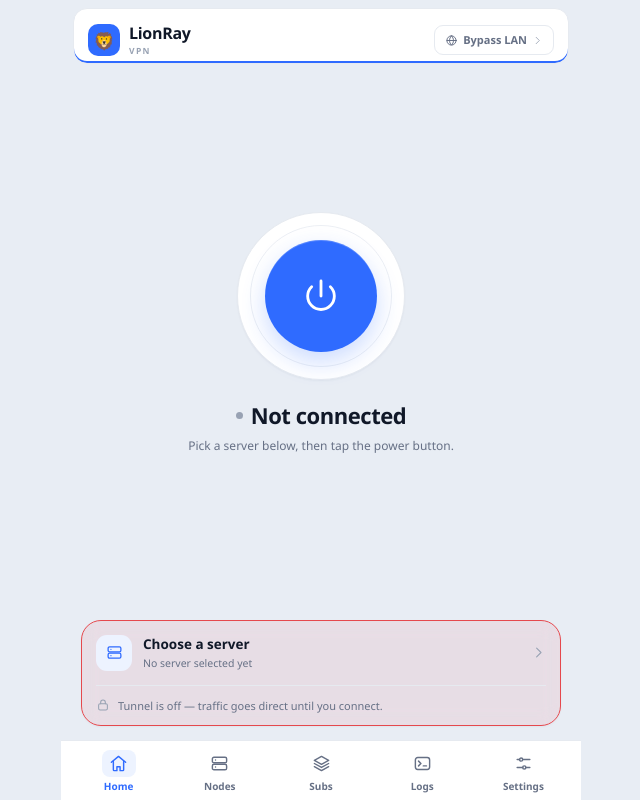
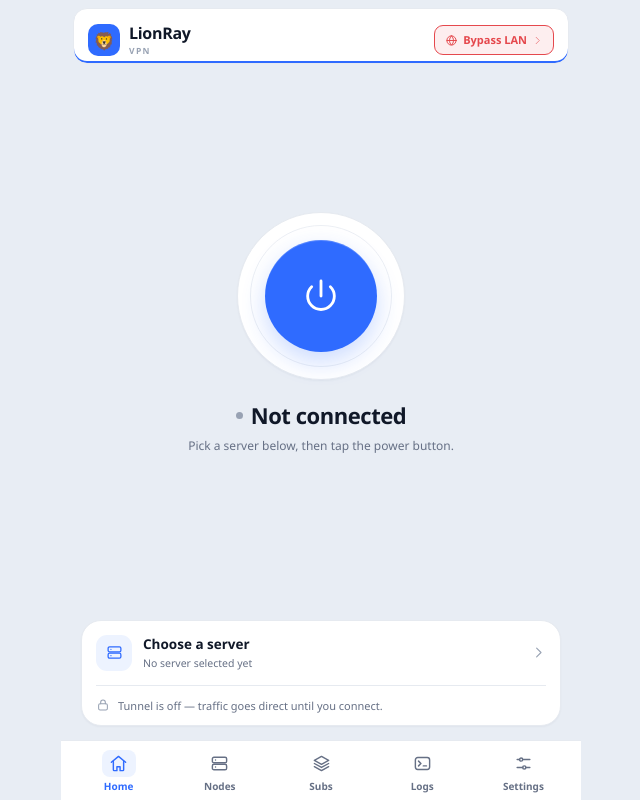
Before and after one commit to satminpaing1/LionRayDesktop, a React (Vite) app: page / in a window 1280 px wide. Shown: the whole page, without its empty margins (319-959 px from the left). Built offline with nearby package versions, Linux system fonts and the light colour scheme.

Commit message:
fix(v1.8.42): red translucent routing chip on home

```diff
--- a/package.json
+++ b/package.json
@@ -1,7 +1,7 @@
 {
   "name": "lionray-desktop",
   "private": true,
-  "version": "1.8.41",
+  "version": "1.8.42",
   "type": "module",
   "scripts": {
     "dev": "vite",
--- a/src-tauri/tauri.conf.json
+++ b/src-tauri/tauri.conf.json
@@ -1,6 +1,6 @@
 {
   "productName": "LionRay VPN",
-  "version": "1.8.41",
+  "version": "1.8.42",
   "identifier": "com.lionray.vpn.desktop",
   "build": {
     "beforeDevCommand": "npm run dev",
--- a/src/styles.css
+++ b/src/styles.css
@@ -172,17 +172,19 @@ button:focus-visible, input:focus-visible, select:focus-visible, textarea:focus-
   gap: 5px;
   height: 30px;
   padding: 0 10px;
-  border: 1px solid var(--line);
+  border: 1px solid var(--red);
   border-radius: 9px;
-  background: var(--surface);
-  color: var(--sub);
+  background: var(--red-glass);
+  backdrop-filter: blur(8px) saturate(1.12);
+  -webkit-backdrop-filter: blur(8px) saturate(1.12);
+  color: var(--red);
   font-size: 11px;
   font-weight: 600;
   cursor: pointer;
   transition: border-color .15s, color .15s, background .15s;
 }
-.route-chip:hover { border-color: var(--line-strong); color: var(--text); background: var(--surface-2); }
-.route-chip svg:last-child { color: var(--muted); }
+.route-chip:hover { border-color: var(--red); color: var(--red); background: var(--red-glass); }
+.route-chip svg:last-child { color: var(--red); opacity: .7; }
 
 .topbar-title {
   flex-shrink: 0;
@@ -362,18 +364,13 @@ button:focus-visible, input:focus-visible, select:focus-visible, textarea:focus-
 .home-panel {
   flex-shrink: 0;
   overflow: hidden;
-  border: 1px solid var(--red);
+  border: 1px solid var(--line);
   border-radius: 20px;
-  background: var(--red-glass);
-  backdrop-filter: blur(10px) saturate(1.12);
-  -webkit-backdrop-filter: blur(10px) saturate(1.12);
+  background: var(--surface);
   box-shadow: var(--shadow-sm);
-  transition: border-color .22s, box-shadow .22s;
+  transition: border-color .22s;
 }
-.home-panel.on {
-  border-color: var(--green);
-  box-shadow: 0 0 0 3px var(--green-soft), var(--shadow-sm);
-}
+.home-panel.on { border-color: var(--green); box-shadow: 0 0 0 3px var(--green-soft), var(--shadow-sm); }
 .server-row {
   width: 100%;
   display: flex;
```
Also changed, not shown: 1 other file (tests, documents, lock files or other folders).
